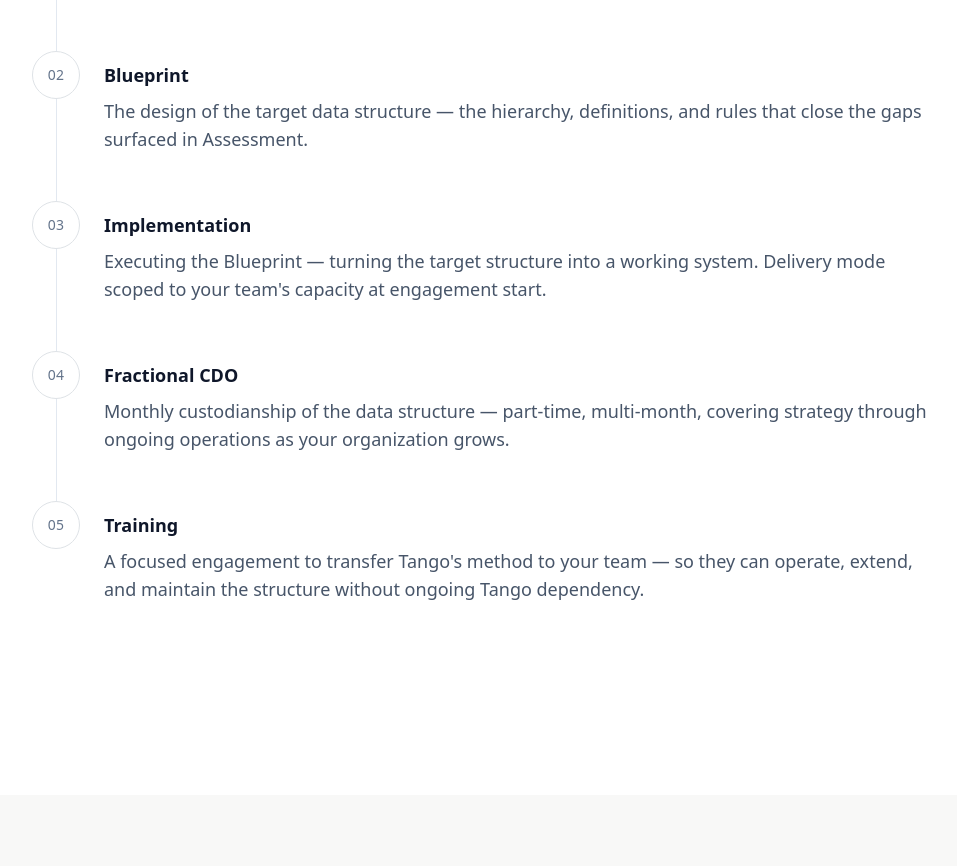
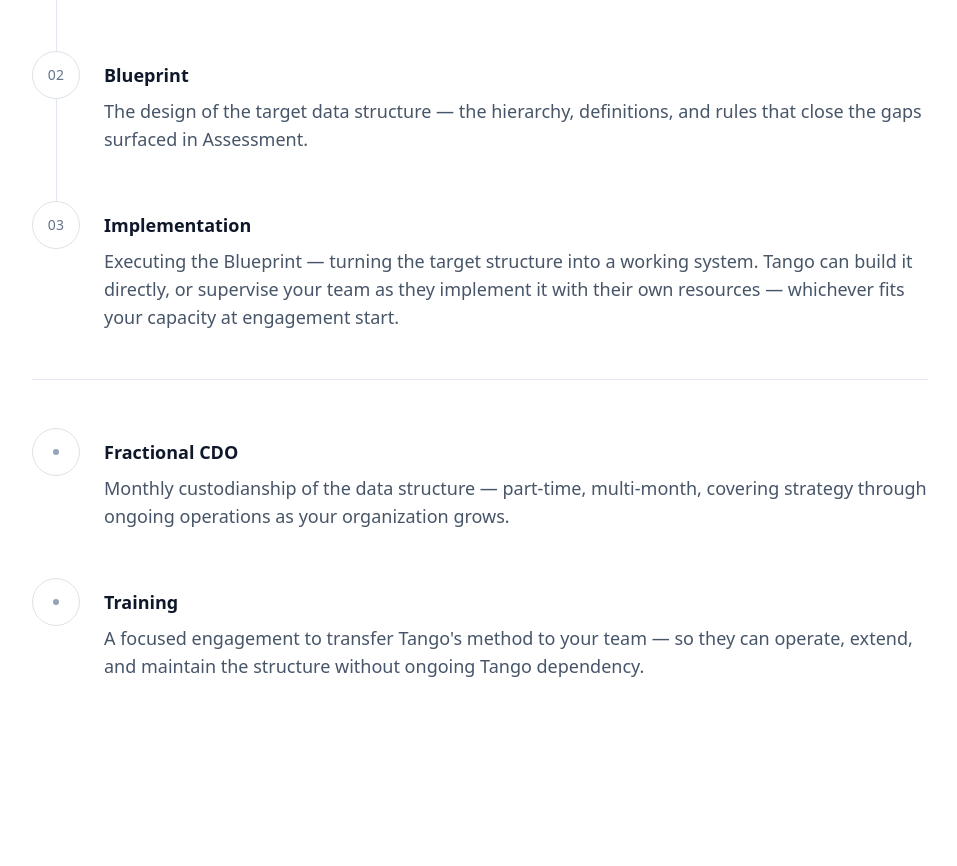
Before and after one commit to jandroi/tango_base, a Django app: page /how_it_works/ in a window 1280 px wide. Shown: the part 1263-2129 px from the top of the page, without its empty margins (160-1117 px from the left). Run offline with Django 5.2, Linux system fonts and the light colour scheme; some libraries are stand-ins or nearby versions.

Commit message:
how it works fix

```diff
--- a/main_home/templates/main_home/how_it_works.html
+++ b/main_home/templates/main_home/how_it_works.html
@@ -67,24 +67,25 @@
                     </div>
                 </li>
 
-                <!-- 03 Implementation -->
+                <!-- 03 Implementation (last linked rung — no connector below) -->
                 <li class="relative flex gap-6 pb-12">
-                    <div class="absolute left-6 top-12 bottom-0 w-px bg-slate-200" aria-hidden="true"></div>
                     <div class="relative z-10 w-12 h-12 rounded-full border border-slate-300 bg-white flex items-center justify-center text-slate-500 text-sm tracking-wide flex-shrink-0">03</div>
                     <div class="flex-1 pt-2.5">
                         <h3 class="text-lg font-semibold text-slate-900 mb-2">
                             Implementation
                         </h3>
                         <p class="text-base lg:text-lg text-slate-600 leading-relaxed">
-                            Executing the Blueprint — turning the target structure into a working system. Delivery mode scoped to your team's capacity at engagement start.
+                            Executing the Blueprint — turning the target structure into a working system. Tango can build it directly, or supervise your team as they implement it with their own resources — whichever fits your capacity at engagement start.
                         </p>
                     </div>
                 </li>
 
-                <!-- 04 Fractional CDO -->
+                <!-- Divider — separates the linked ladder (01–03) from the standalone services below -->
+                <li class="border-t border-slate-200 pb-12" aria-hidden="true"></li>
+
+                <!-- Fractional CDO (standalone service — dot, no number) -->
                 <li class="relative flex gap-6 pb-12">
-                    <div class="absolute left-6 top-12 bottom-0 w-px bg-slate-200" aria-hidden="true"></div>
-                    <div class="relative z-10 w-12 h-12 rounded-full border border-slate-300 bg-white flex items-center justify-center text-slate-500 text-sm tracking-wide flex-shrink-0">04</div>
+                    <div class="relative z-10 w-12 h-12 rounded-full border border-slate-300 bg-white flex items-center justify-center flex-shrink-0"><span class="w-1.5 h-1.5 rounded-full bg-slate-400"></span></div>
                     <div class="flex-1 pt-2.5">
                         <h3 class="text-lg font-semibold text-slate-900 mb-2">
                             Fractional CDO
@@ -95,9 +96,9 @@
                     </div>
                 </li>
 
-                <!-- 05 Training (last rung — no connector below, no bottom padding) -->
+                <!-- Training (standalone service — dot, no number, no bottom padding) -->
                 <li class="relative flex gap-6">
-                    <div class="relative z-10 w-12 h-12 rounded-full border border-slate-300 bg-white flex items-center justify-center text-slate-500 text-sm tracking-wide flex-shrink-0">05</div>
+                    <div class="relative z-10 w-12 h-12 rounded-full border border-slate-300 bg-white flex items-center justify-center flex-shrink-0"><span class="w-1.5 h-1.5 rounded-full bg-slate-400"></span></div>
                     <div class="flex-1 pt-2.5">
                         <h3 class="text-lg font-semibold text-slate-900 mb-2">
                             Training
```
